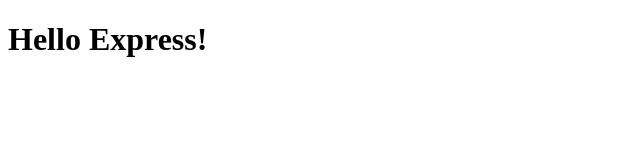
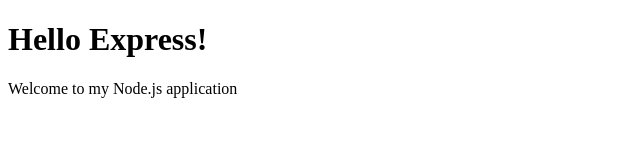
Before and after one commit to basil100/web-server, a website: page public/index.html in a window 1280 px wide. Shown: the whole page, without its empty margins (0-640 px from the left). Drawn offline with Linux system fonts and the light colour scheme.

Commit message:
add a paragraph

```diff
--- a/public/index.html
+++ b/public/index.html
@@ -6,5 +6,6 @@
 </head>
 <body>
     <h1>Hello Express!</h1>
+    <p>Welcome to my Node.js application</p>
 </body>
 </html>
```
